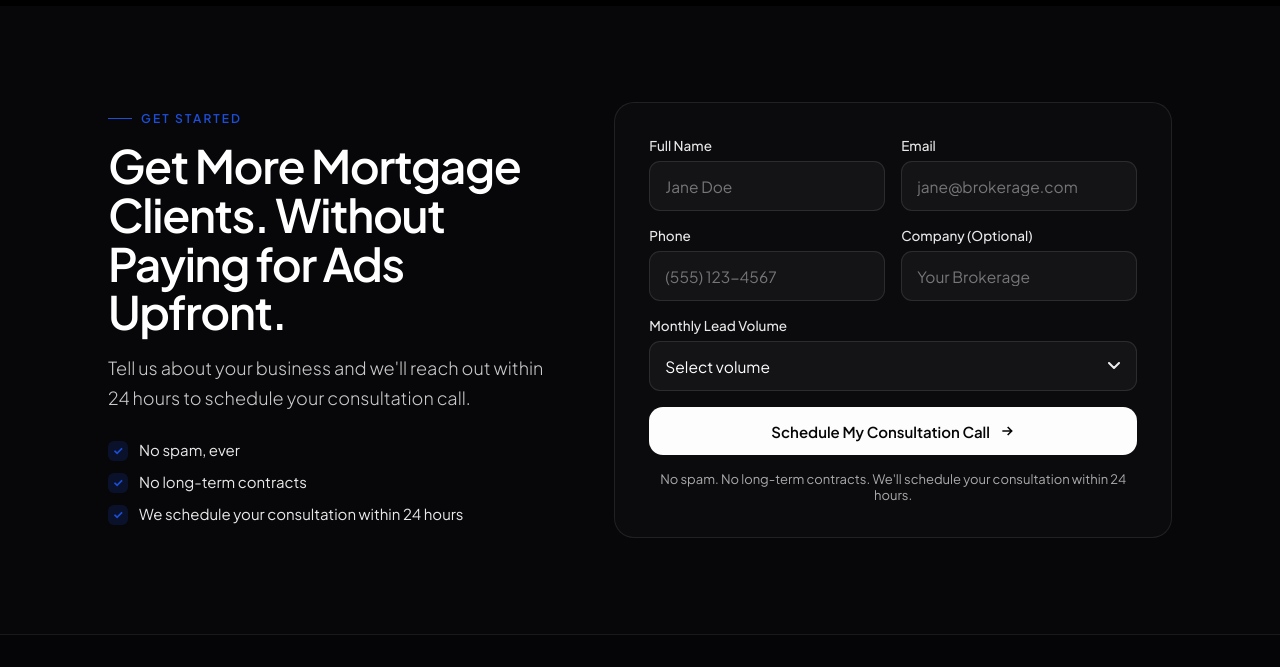
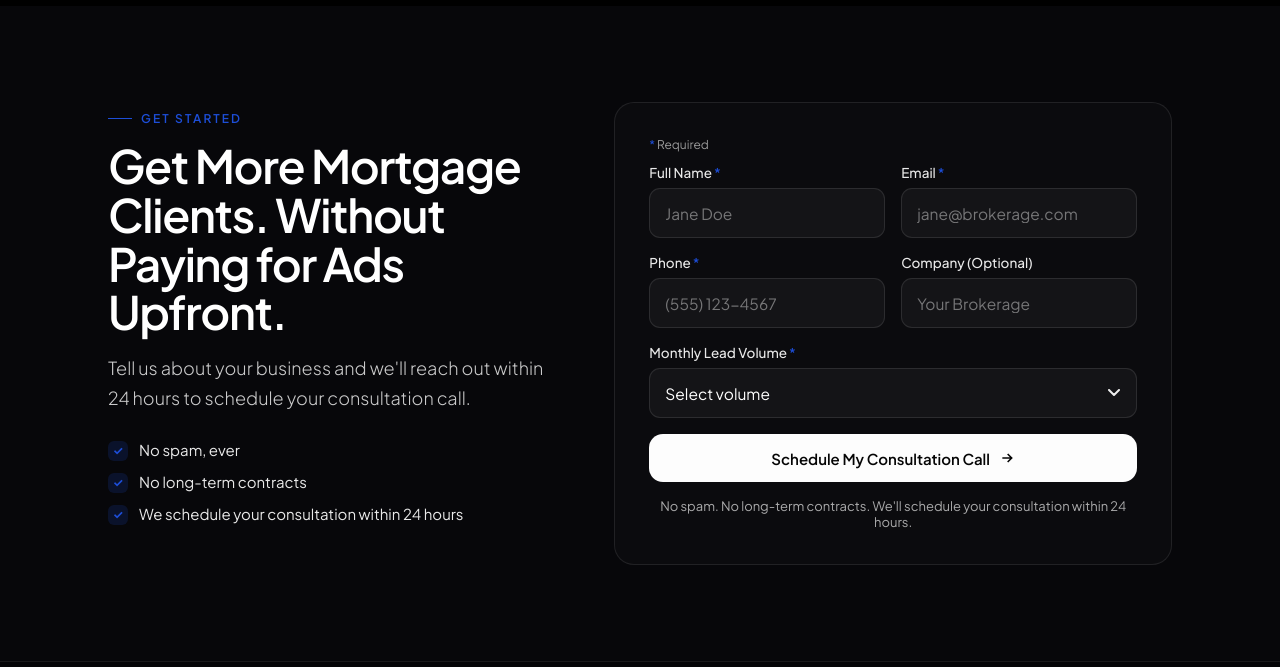
Before and after one commit to dashmediaco/dashmedia-site, a website: page dashmedia-site/index.html in a window 1280 px wide. Shown: the part 6120-6787 px from the top of the page. Drawn offline with Linux system fonts and the light colour scheme.

Commit message:
Add files via upload

```diff
--- a/dashmedia-site/index.html
+++ b/dashmedia-site/index.html
@@ -451,6 +451,9 @@ table.compare td.hl{color:var(--accent);font-weight:600;background:rgba(29,78,21
 .form-row{display:grid;grid-template-columns:1fr 1fr;gap:16px}
 .field{display:flex;flex-direction:column;gap:7px;margin-bottom:16px}
 .field label{font-size:13.5px;font-weight:500;color:#e9e9e9}
+.field label .req{color:var(--accent);margin-left:2px}
+.req-legend{font-size:12px;color:#9a9a9a;margin:0 0 12px}
+.req-legend .req{color:var(--accent)}
 .field input,.field select{height:50px;padding:0 15px;border-radius:11px;border:1px solid rgba(255,255,255,.1);
   background:rgba(255,255,255,.04);color:#fff;font-family:inherit;font-size:15.5px;transition:border-color .15s ease}
 .field input::placeholder{color:rgba(237,237,237,.45)}
@@ -785,17 +788,18 @@ table.compare td.hl{color:var(--accent);font-weight:600;background:rgba(29,78,21
           </ul>
         </div>
         <div class="form-card reveal">
+          <p class="req-legend"><span class="req">*</span> Required</p>
           <form id="contactForm" novalidate>
             <div class="form-row">
-              <div class="field"><label for="fullName">Full Name</label><input id="fullName" name="fullName" type="text" placeholder="Jane Doe" required autocomplete="name"></div>
-              <div class="field"><label for="email">Email</label><input id="email" name="email" type="email" placeholder="jane@brokerage.com" required autocomplete="email"></div>
+              <div class="field"><label for="fullName">Full Name<span class="req">*</span></label><input id="fullName" name="fullName" type="text" placeholder="Jane Doe" required autocomplete="name"></div>
+              <div class="field"><label for="email">Email<span class="req">*</span></label><input id="email" name="email" type="email" placeholder="jane@brokerage.com" required autocomplete="email"></div>
             </div>
             <div class="form-row">
-              <div class="field"><label for="phone">Phone</label><input id="phone" name="phone" type="tel" placeholder="(555) 123-4567" required autocomplete="tel" pattern="^[0-9\s().+-]{7,20}$" title="Enter a valid phone number"></div>
+              <div class="field"><label for="phone">Phone<span class="req">*</span></label><input id="phone" name="phone" type="tel" placeholder="(555) 123-4567" required autocomplete="tel" pattern="^[0-9\s().+-]{7,20}$" title="Enter a valid phone number"></div>
               <div class="field"><label for="company">Company (Optional)</label><input id="company" name="company" type="text" placeholder="Your Brokerage" autocomplete="organization"></div>
             </div>
             <div class="field">
-              <label for="volume">Monthly Lead Volume</label>
+              <label for="volume">Monthly Lead Volume<span class="req">*</span></label>
               <select id="volume" name="volume" required>
                 <option value="" disabled selected>Select volume</option>
                 <option value="10–25">10–25 leads/month</option>
```
